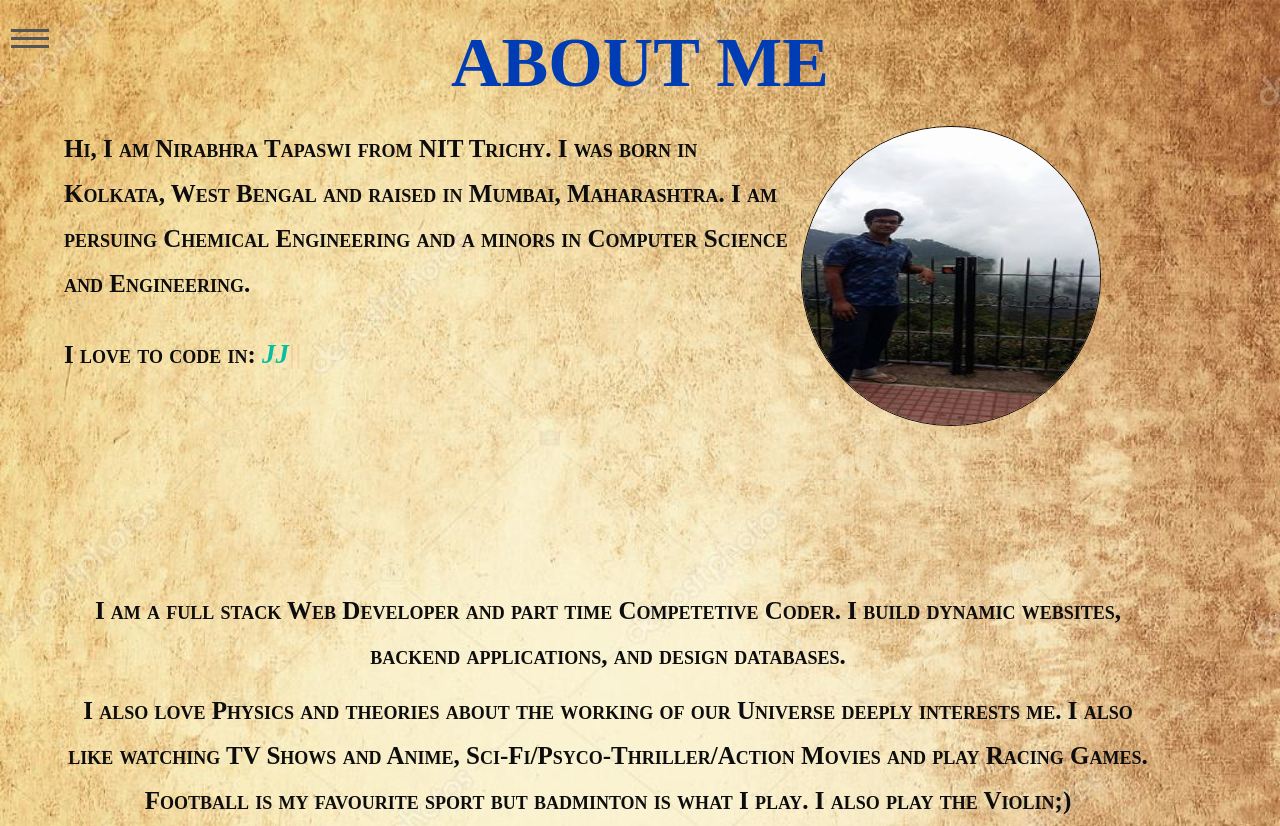
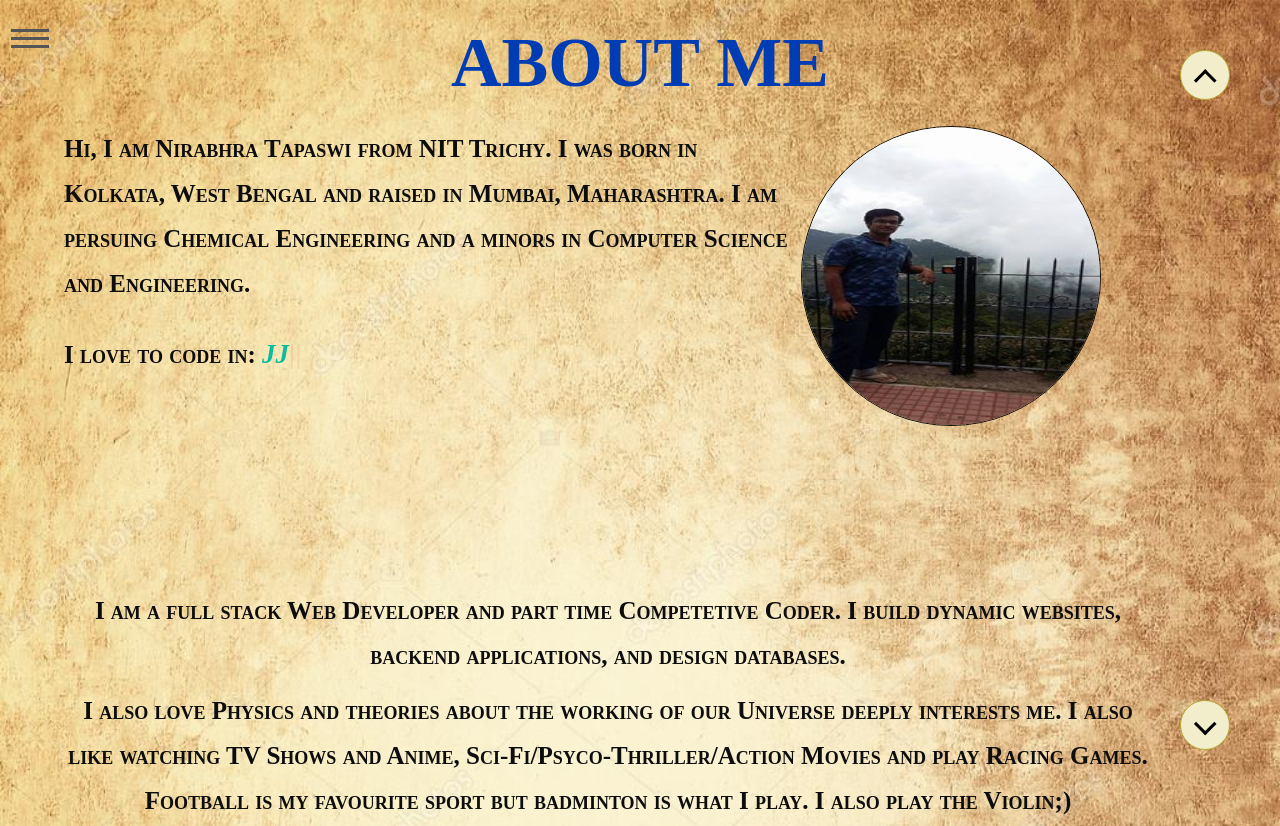
Before and after one commit to nirabhratapaswi/Personal-Website, a website built with webpack: page index.html in a window 1280 px wide. Shown: the top 826 px of the page. Built offline with nearby package versions, Linux system fonts and the light colour scheme.

Commit message:
Added up and down buttons for navigation, changed footer background

```diff
--- a/assets/css/orange.css
+++ b/assets/css/orange.css
@@ -17,7 +17,7 @@
     width: 100%;
     bottom: 0;
     height: 130px;
-    background-color: #ffffff;
+    background-color: #F2EECB;
     opacity: 0.9;
     text-align: center;
     display: none;
--- a/assets/css/red.css
+++ b/assets/css/red.css
@@ -34,7 +34,7 @@
 * background-color-nav: #9CC9CB;
 * projects-header: #0ABDA0;
 * projects-background-color: #F2EECB;
-* contact-footer-background-color: #0ABDA0;
+* contact-footer-background-color: #F2EECB;
 * nav-background-color: #F2EECB;
 * nav-links-color: rgba(0, 0, 0, 0.7);
 * nav-border-color: #000000;
--- a/assets/css/yellow.css
+++ b/assets/css/yellow.css
@@ -113,3 +113,62 @@
     font-style: italic;
     font-size: 38px;
 }
+
+i {
+    border: solid black;
+    border-width: 0 3px 3px 0;
+    display: inline-block;
+    padding: 14%;
+}
+
+.scroll_up_symbol {
+    transform: rotate(-135deg);
+    -webkit-transform: rotate(-135deg);
+    margin-top: 2%;
+}
+
+.scroll_down_symbol {
+    transform: rotate(45deg);
+    -webkit-transform: rotate(45deg);
+    margin-bottom: 12%;
+}
+
+.scroll_up {
+    position: fixed;
+    right: 50px;
+    top: 50px;
+    height: 50px;
+    width: 50px;
+    z-index: 1;
+    background-color: #F2EECB;
+    border-style: solid;
+    border-width: 1px;
+    border-radius: 50%;
+    border-color: #b3a62d;
+    transition: 0.5s;
+}
+
+.scroll_down {
+    position: fixed;
+    right: 50px;
+    bottom: 50px;
+    height: 50px;
+    width: 50px;
+    z-index: 1;
+    background-color: #F2EECB;
+    border-style: solid;
+    border-width: 1px;
+    border-radius: 50%;
+    border-color: #b3a62d;
+    transition: 0.5s;
+}
+
+.scroll_up:hover {
+    cursor: pointer;
+    background-color: #988c26;
+}
+
+.scroll_down:hover {
+    cursor: pointer;
+    background-color: #988c26;
+}
--- a/assets/js/orange_new.js
+++ b/assets/js/orange_new.js
@@ -205,4 +205,25 @@ $(() => {
         });
         gotoDiv($(this).attr("href").split("#")[1]);
     });
+
+    $(".scroll_down").click(function() {
+        if (div_id_list.indexOf(current_div) < div_id_list.length - 1) {
+            console.log("Scrolling down, going to next div. Current div: ", current_div, ", target: ", div_range[div_id_list[div_id_list.indexOf(current_div) + 1]][0]);
+            gotoDiv(div_id_list[div_id_list.indexOf(current_div) + 1]);
+            $(window).off("scroll", addScrollEventListenerFunction);
+            setTimeout(() => {
+                $(window).on("scroll", addScrollEventListenerFunction);
+            }, delay_time_for_event_listener);
+        }
+    });
+    $(".scroll_up").click(function() {
+        if (div_id_list.indexOf(current_div) > 0) {
+            gotoDiv(div_id_list[div_id_list.indexOf(current_div) - 1]);
+            $(window).off("scroll", addScrollEventListenerFunction);
+            setTimeout(() => {
+                $(window).on("scroll", addScrollEventListenerFunction);
+            }, delay_time_for_event_listener);
+            console.log("Scrolling up, going to previous div Current div: ", current_div);
+        }
+    });
 });
--- a/index.html
+++ b/index.html
@@ -56,6 +56,9 @@
 				</div>
 			</div>
 		</div>
+
+		<div class="scroll_up"><i class="scroll_up_symbol"></i></div>
+		<div class="scroll_down"><i class="scroll_down_symbol"></i></div>
 
 		<div id="content">
 			<div id="sidebarToggle">
```
Also changed, not shown: dist/light.html.
